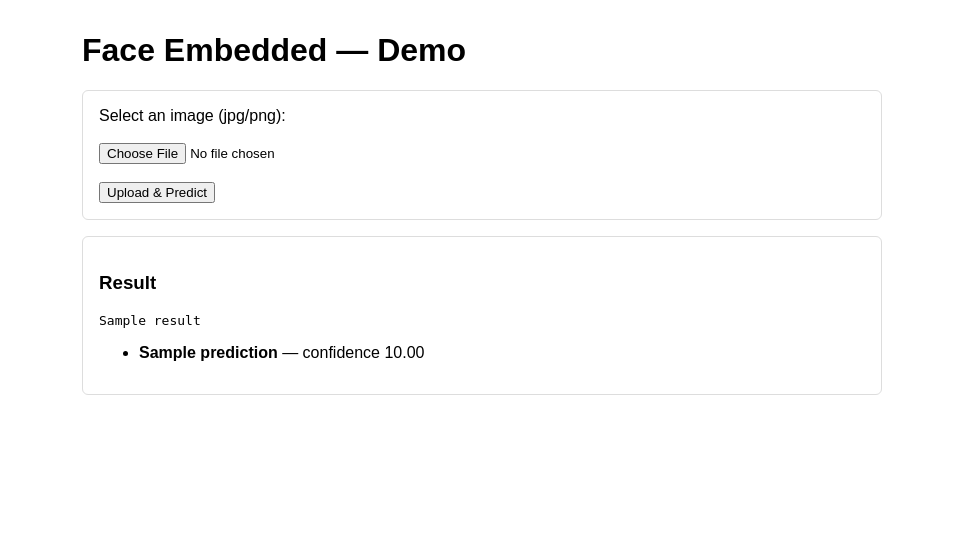
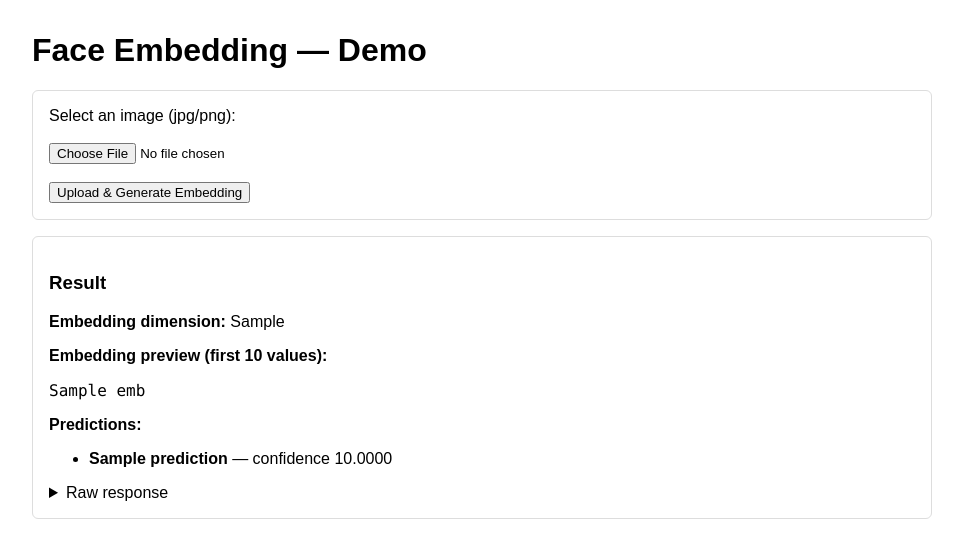
Before and after one commit to simhadripraveena2-bit/face_recognition, a Django app: template app_frontend/webapp/templates/webapp/index.html in a window 1280 px wide. Shown: the top 558 px of the page, without its empty margins (158-1121 px from the left). Run offline with Django 3.2, Linux system fonts and the light colour scheme; the template is opened without the code that fills it: most values are stand-ins (such as "Sample title", 1, 10 or a date in 2020).

Commit message:
Add real face embedding API flow and frontend support

```diff
--- a/app_frontend/webapp/templates/webapp/index.html
+++ b/app_frontend/webapp/templates/webapp/index.html
@@ -2,38 +2,52 @@
 <html>
 <head>
   <meta charset="utf-8"/>
-  <title>Face Embedded — Demo</title>
+  <title>Face Embedding — Demo</title>
   <style>
-    body { font-family: Arial, sans-serif; max-width: 800px; margin: 2rem auto; }
+    body { font-family: Arial, sans-serif; max-width: 900px; margin: 2rem auto; }
     .card { padding: 1rem; border: 1px solid #ddd; border-radius: 6px; }
     .result { margin-top: 1rem; }
+    .mono { font-family: ui-monospace, SFMono-Regular, Menlo, Consolas, monospace; }
   </style>
 </head>
 <body>
-  <h1>Face Embedded — Demo</h1>
+  <h1>Face Embedding — Demo</h1>
   <div class="card">
     <form action="/upload/" method="post" enctype="multipart/form-data">
       {% csrf_token %}
       <label>Select an image (jpg/png):</label><br/><br/>
       <input type="file" name="image" accept="image/*" required /><br/><br/>
-      <button type="submit">Upload & Predict</button>
+      <button type="submit">Upload & Generate Embedding</button>
     </form>
   </div>
 
   {% if result %}
   <div class="card result">
     <h3>Result</h3>
-    <pre>{{ result|safe }}</pre>
+
+    {% if result.embedding %}
+      <p><b>Embedding dimension:</b> {{ result.embedding_dim }}</p>
+      <p><b>Embedding preview (first 10 values):</b></p>
+      <pre class="mono">{{ result.embedding|slice:":10" }}</pre>
+    {% endif %}
+
     {% if result.predictions %}
+      <p><b>Predictions:</b></p>
       <ul>
       {% for p in result.predictions %}
-        <li><b>{{ p.name }}</b> — confidence {{ p.score|floatformat:2 }}</li>
+        <li><b>{{ p.name }}</b> — confidence {{ p.score|floatformat:4 }}</li>
       {% endfor %}
       </ul>
     {% endif %}
+
     {% if result.error %}
       <p style="color:red">{{ result.error }}</p>
     {% endif %}
+
+    <details>
+      <summary>Raw response</summary>
+      <pre>{{ result|safe }}</pre>
+    </details>
   </div>
   {% endif %}
 </body>
```
Also changed, not shown: app_backend/main.py (+43 -32 lines), app_frontend/webapp/views.py (+6 -6 lines).
